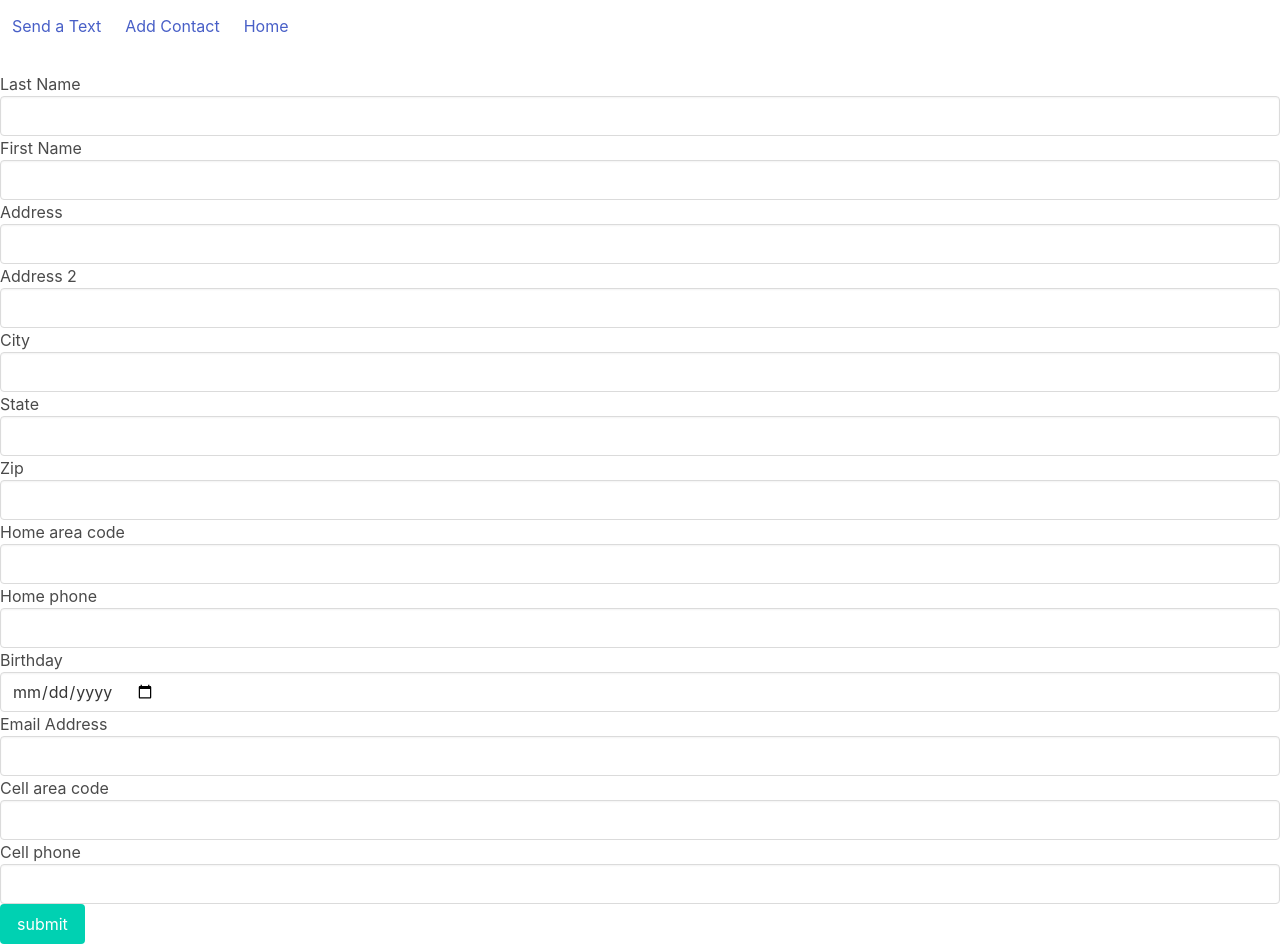
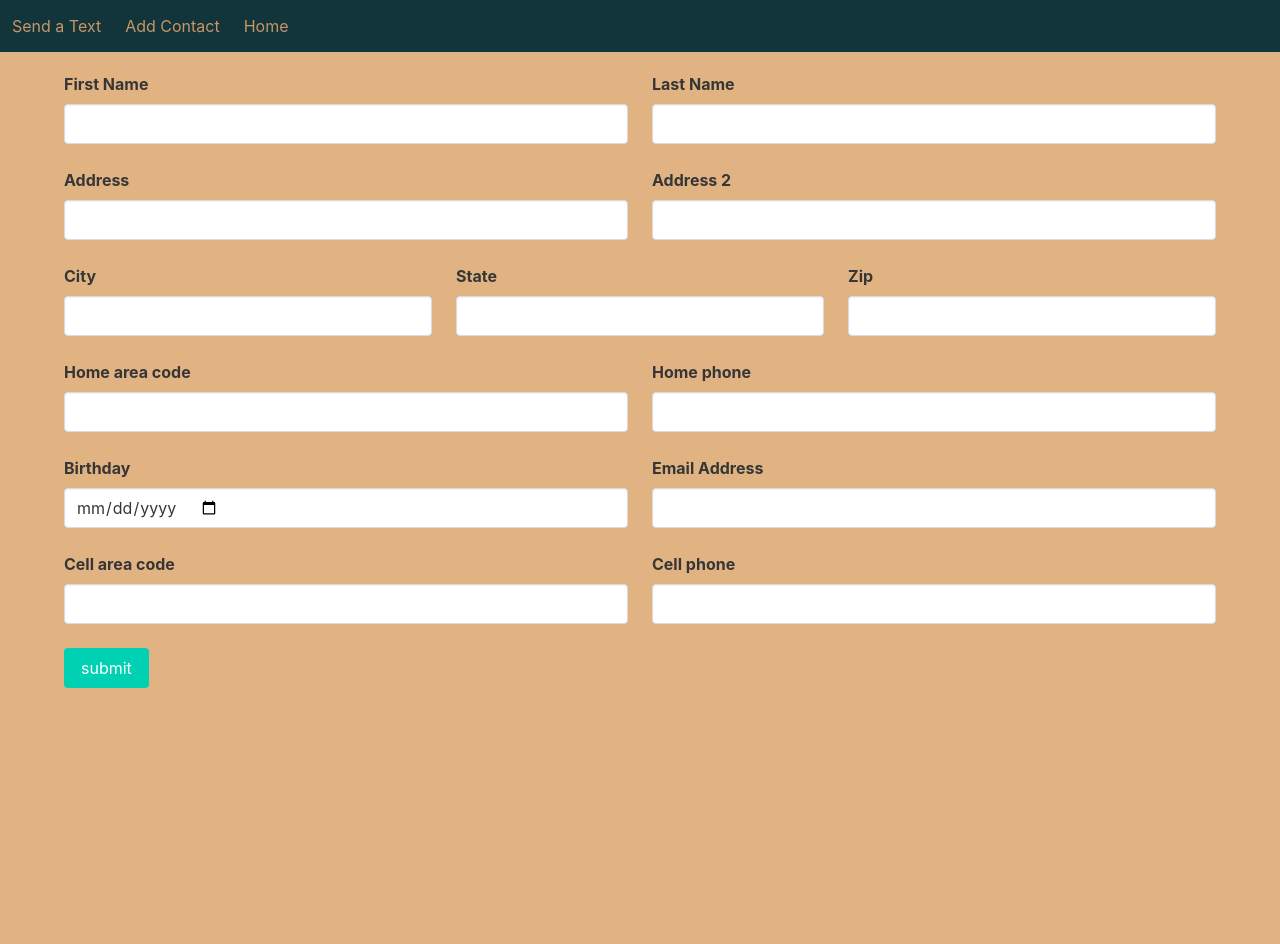
Before and after one commit to mosesju/textbanger, a Flask app: page /add-contact in a window 1280 px wide. After the commit the page ends 688 px from the top, so only its background shows below. Run offline with Flask 2, Linux system fonts and the light colour scheme; some libraries are stand-ins or nearby versions.

Commit message:
added SASS & more styling

```diff
--- a/app.py
+++ b/app.py
@@ -7,6 +7,7 @@ from sms import send
 from forms import TextForm, ContactForm
 from db.get import get_fields, get_all
 from db.insert import insert
+import datetime
 
 
 app = Flask(__name__, instance_relative_config=False)
@@ -31,15 +32,21 @@ def send_text():
             area = str(contact['fields']['ccellarea'])
             phone = str(contact['fields']['ccellphone'])
             recipient = '+1' + area + phone
-            print(recipient)
-            # send(message, recipient, client)
-        return render_template('sent.html', message=message)
+            send(message, recipient, client)
+        at_messages = Airtable(BaseKey(), Messages(), ApiKey())
+        sent_date = datetime.datetime.now()
+        sent = {
+            'message': message,
+            'sent_date': str(sent_date)
+        }
+        insert(at_messages, sent)
+        return render_template('sent.html',title=title, message=message)
     return render_template('text.html', form = form, title = title)
 
 @app.route('/sent')
 def sent():
     title = "Sent Text"
-    return render_template('sent.html', title = title)
+    return render_template('sent.html', title = title, message=message)
 
 # This needs to add a record to airtable
 @app.route('/add-contact', methods = ['GET', 'POST'])
--- a/static/main.css
+++ b/static/main.css
@@ -0,0 +1,6 @@
+a {
+    color: #12343b;
+}
+.is-primary {
+    color: #e1b382;
+}
--- /dev/null
+++ b/static/styles/styles.css
@@ -0,0 +1,29 @@
+html {
+  background-color: #e1b382;
+}
+
+.navbar {
+  background-color: #12343b;
+  color: #c89666;
+}
+
+a {
+  color: #c89666;
+}
+
+a:hover {
+  color: #fff9d9;
+}
+
+body {
+  background-color: #e1b382;
+}
+
+h1 {
+  color: #2d545e;
+}
+
+input .button {
+  color: #2d545e;
+}
+/*# sourceMappingURL=styles.css.map */
--- /dev/null
+++ b/static/styles/styles.scss
@@ -0,0 +1,29 @@
+$camel: #e1b382;
+$camelShadow: #c89666;
+$nightBlue: #2d545e;
+$nightBlueShadow: #12343b;
+$lightAccent: #fff9d9;
+
+$primary: $nightBlue;
+html{
+    background-color: $camel;
+}
+.navbar {
+    background-color: $nightBlueShadow;
+    color: $camelShadow;
+}
+a {
+    color: $camelShadow;
+}
+a:hover{
+    color: $lightAccent;
+}
+body {
+    background-color: $camel;
+}
+h1 {
+    color: $nightBlue;
+}
+input .button{
+    color: $nightBlue;
+}
--- a/templates/add.html
+++ b/templates/add.html
@@ -3,9 +3,9 @@
 <head>
     <meta charset="UTF-8">
     <meta name="viewport" content="width=device-width, initial-scale=1.0">
-    <link rel="stylesheet" href="/static/main.css">
     <link rel="stylesheet" href="https://cdn.jsdelivr.net/npm/bulma@0.8.2/css/bulma.min.css">
     <script defer src="https://use.fontawesome.com/releases/v5.3.1/js/all.js"></script>
+    <link rel="stylesheet" href="/static/styles/styles.css">
     <title>{{ title }}</title>
 </head>
 <body>
@@ -25,59 +25,97 @@
         </div>
     </nav>
     <br><br><br>
-    <form method="POST" action="{{ url_for('add_contact') }}">
+    <form method="POST" action="{{ url_for('add_contact') }}" class="container">
         {{ form.csrf_token }}
-        <div>
-            {{ form.clastname.label }}
+        <div class="columns">
+            <div class="column">
+                <label class="label">{{ form.cfirstname.label }}</label>
+                <div class="control">
+                    {{ form.cfirstname(class="input") }}
+                </div>
+            </div>
+            <div class="column">
+                <label class="label">{{ form.clastname.label }}</label>
+                <div class="control">
                     {{ form.clastname(class="input") }}
                 </div>
-        <div>
-            {{ form.cfirstname.label }}
-            {{ form.cfirstname(class="input") }}
             </div>
-        <div>
-            {{ form.caddress1.label }}
+        </div>
+        <div class="columns">
+            <div class="column">
+                <label class="label">{{ form.caddress1.label }}</label>
+                <div class="control">
                     {{ form.caddress1(class="input") }}
                 </div>
-        <div>
-            {{ form.caddress2.label }}
+            </div>
+            <div class="column">
+                <label class="label">{{ form.caddress2.label }}</label>
+                <div class="control">
                     {{ form.caddress2(class="input") }}
                 </div>
-        <div>
-            {{ form.ccity.label }}
+            </div>
+        </div>
+        <div class="columns">
+            <div class="column">
+                <label class="label">{{ form.ccity.label }}</label>
+                <div class="control">
                     {{ form.ccity(class="input") }}
                 </div>
-        <div>
-            {{ form.cstate.label }}
+            </div>
+            <div class="column">
+                <label class="label">{{ form.cstate.label }}</label>
+                <div class="control">
                     {{ form.cstate(class="input") }}
                 </div>
-        <div>
-            {{ form.czip.label }}
+            </div>
+            <div class="column">
+                <label class="label">{{ form.czip.label }}</label>
+                <div class="control">
                     {{ form.czip(class="input") }}
                 </div>
-        <div>
-            {{ form.chomearea.label }}
+            </div>
+        </div>
+        <div class="columns">
+            <div class="column">
+                <label class="label">{{ form.chomearea.label }}</label>
+                <div class="control">
                     {{ form.chomearea(class="input") }}
                 </div>
-        <div>
-            {{ form.chomephone.label }}
+            </div>
+            <div class="column">
+                <label class="label">{{ form.chomephone.label }}</label>
+                <div class="control">
                     {{ form.chomephone(class="input") }}
                 </div>
-        <div>
-            {{ form.dbday.label }}
+            </div>
+        </div>
+        <div class="columns">
+            <div class="column">
+                <label class="label">{{ form.dbday.label }}</label>
+                <div class="control">
                     {{ form.dbday(class="input") }}
                 </div>
-        <div>
-            {{ form.cemail.label }}
+            </div>
+            <div class="column">
+                <label class="label">{{ form.cemail.label }}</label>
+                <div class="control">
                     {{ form.cemail(class="input") }}
                 </div>
-        <div>
-            {{ form.ccellarea.label }}
+            </div>
+        </div>
+        <div class="columns">
+            <div class="column">
+                <label class="label">{{ form.ccellarea.label }}</label>
+                <div class="control">
                     {{ form.ccellarea(class="input") }}
                 </div>
-        <div>
-            {{ form.ccellphone.label }}
+            </div>
+            <div class="column">
+                <label class="label">{{ form.ccellphone.label }}</label>
+                <div class="control">
                     {{ form.ccellphone(class="input") }}
+                </div>
+            </div>
         </div>
 
 
--- a/templates/added.html
+++ b/templates/added.html
@@ -3,9 +3,9 @@
 <head>
     <meta charset="UTF-8">
     <meta name="viewport" content="width=device-width, initial-scale=1.0">
-    <link rel="stylesheet" href="/static/main.css">
     <link rel="stylesheet" href="https://cdn.jsdelivr.net/npm/bulma@0.8.2/css/bulma.min.css">
     <script defer src="https://use.fontawesome.com/releases/v5.3.1/js/all.js"></script>
+    <link rel="stylesheet" href="/static/styles/styles.css">
     <title>{{ title }}</title>
 </head>
 <body>
--- a/templates/form.html
+++ b/templates/form.html
@@ -3,9 +3,9 @@
 <head>
     <meta charset="UTF-8">
     <meta name="viewport" content="width=device-width, initial-scale=1.0">
-    <link rel="stylesheet" href="/static/main.css">
     <link rel="stylesheet" href="https://cdn.jsdelivr.net/npm/bulma@0.8.2/css/bulma.min.css">
     <script defer src="https://use.fontawesome.com/releases/v5.3.1/js/all.js"></script>
+    <link rel="stylesheet" href="/static/styles/styles.css">
     <title>{{ title }}</title>
 </head>
 <body>
--- a/templates/home.html
+++ b/templates/home.html
@@ -3,9 +3,9 @@
 <head>
     <meta charset="UTF-8">
     <meta name="viewport" content="width=device-width, initial-scale=1.0">
-    <link rel="stylesheet" href="/static/main.css">
     <link rel="stylesheet" href="https://cdn.jsdelivr.net/npm/bulma@0.8.2/css/bulma.min.css">
     <script defer src="https://use.fontawesome.com/releases/v5.3.1/js/all.js"></script>
+    <link rel="stylesheet" href="/static/styles/styles.css">
     <title>Home</title>
 </head>
 <body>
@@ -20,10 +20,11 @@
         <div id="navbarBasic" class="navbar-menu">
             <div class="navbar-item"><a href="{{ url_for('send_text') }}">Send a Text</a></div>
             <div class="navbar-item"><a href="{{ url_for('add_contact') }}">Add Contact</a></div>
-            <div class="navbar-item"><a href="{{ url_for('home') }}">Add Contact</a></div>
+            <div class="navbar-item"><a href="{{ url_for('home') }}">Home</a></div>
 
         </div>
     </nav>
+    <br><br><br>
     <h1>Crazy Basic Twilio implementation</h1>
     <script src="/static/javascript/navbar.js"></script>
 </body>
--- a/templates/sent.html
+++ b/templates/sent.html
@@ -3,10 +3,9 @@
 <head>
     <meta charset="UTF-8">
     <meta name="viewport" content="width=device-width, initial-scale=1.0">
-    <link rel="stylesheet" href="/static/main.css">
     <link rel="stylesheet" href="https://cdn.jsdelivr.net/npm/bulma@0.8.2/css/bulma.min.css">
     <script defer src="https://use.fontawesome.com/releases/v5.3.1/js/all.js"></script>
-
+    <link rel="stylesheet" href="/static/styles/styles.css">
     <title>{{ title }}</title>
 </head>
 <body>
@@ -25,6 +24,7 @@
 
         </div>
     </nav>
+    <br><br><br>
     <h1>Text Sent</h1>
     {{ message }}
     <script src="/static/javascript/navbar.js"></script>
```
Also changed, not shown: templates/text.html (+11 -6 lines), README.md, 1 other file. Lines whose indentation alone changed are shown as unchanged.
